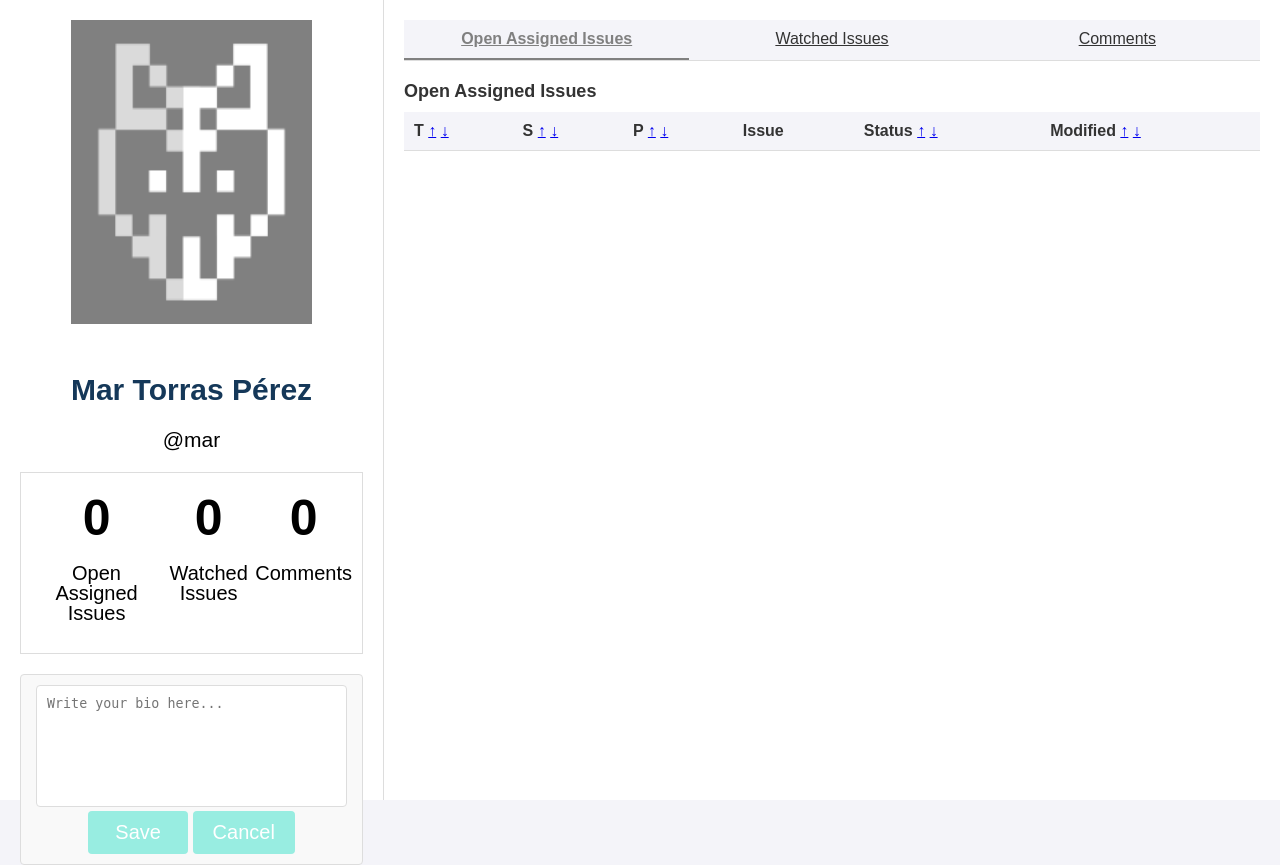
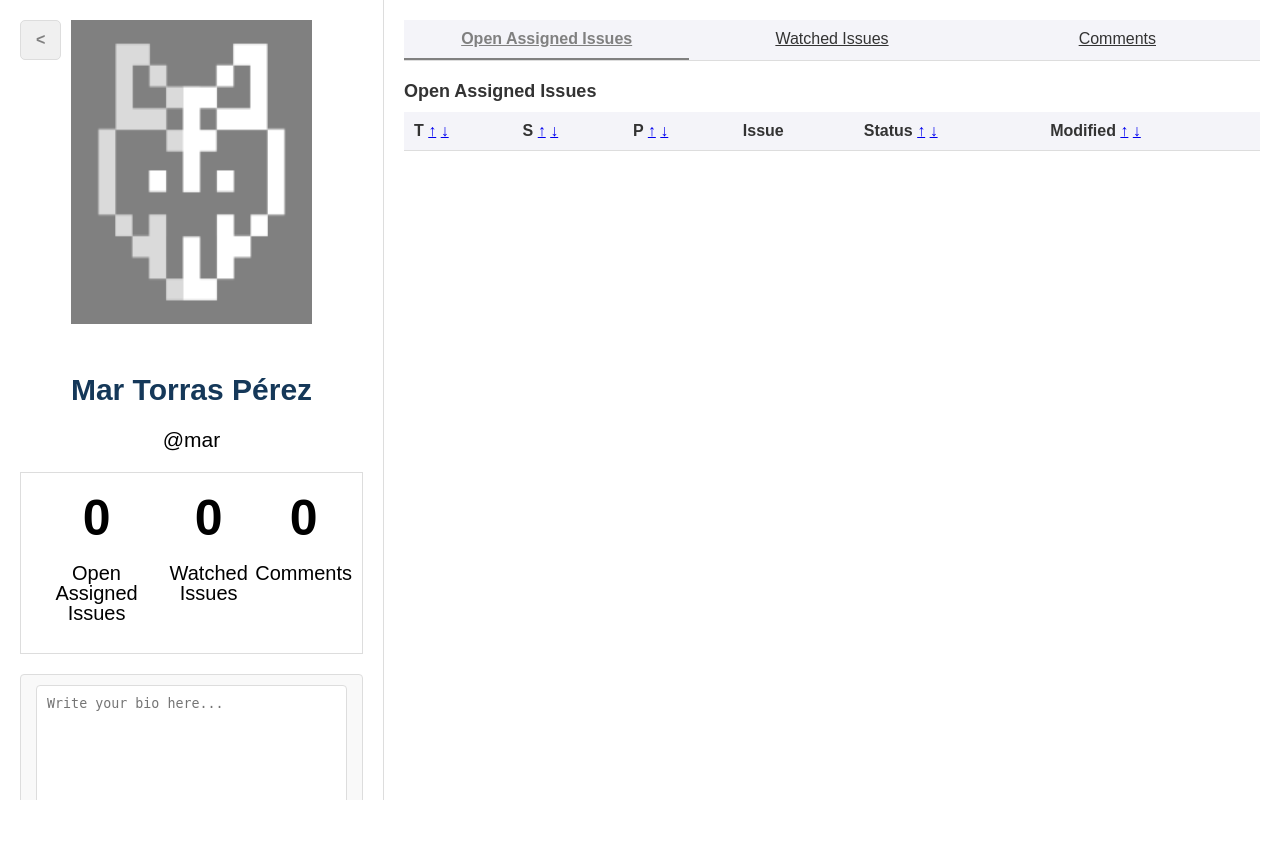
Before and after one commit to it22b-ASW-Project/Boreal-forest, a Django app: page /user-profile/1/?edit_bio=true&tab=assigned-issues in a window 1280 px wide. After the commit the page ends 800 px from the top, so only its background shows below. Run offline with Django 5.2, Linux system fonts and the light colour scheme; data comes from the database, SQL or seed files in the repository; both versions use the stored data as it was after the commit; lists and menus that the app fills with data are empty.

Commit message:
Botón para volver en PROFILE

```diff
--- a/homepage/templates/user_profile.html
+++ b/homepage/templates/user_profile.html
@@ -8,7 +8,9 @@
     <link rel="stylesheet" href="{% static 'css/user.css' %}">
 </head>
 <body>
+
     <div class="container">
+        <a href="/issues" class="back-button">&lt;</a>
         <!-- Sidebar -->
         <div class="profile-sidebar">
             <img src="{% static 'img/default-profile.png' %}" alt="Profile Picture">
--- a/static/css/user.css
+++ b/static/css/user.css
@@ -9,7 +9,7 @@ body {
 }
 
 .container {
-    display: flex;
+    display: relative;
     width: 100%;
     height: 100vh;
     margin: 0 auto;
@@ -17,6 +17,7 @@ body {
     background-color: #fff;
     border-radius: 0;
     box-shadow: none;
+    overflow: hidden;
 }
 
 .profile-sidebar {
@@ -26,6 +27,28 @@ body {
     text-align: center;
     border-right: 1px solid #ddd;
     box-sizing: border-box;
+    float: left;
+}
+
+.back-button {
+    position: absolute;
+    top: 20px;
+    left: 20px;
+    padding: 10px 15px;
+    background-color: #f0f0f0;
+    color: grey;
+    text-decoration: none;
+    border: 1px solid #ddd;
+    border-radius: 5px;
+    font-size: 16px;
+    font-weight: bold;
+    cursor: pointer;
+    z-index: 10;
+}
+
+.back-button:hover {
+    background-color: #ddd;
+    color: #000;
 }
 
 .profile-sidebar img {
@@ -98,6 +121,7 @@ body {
     padding: 20px;
     box-sizing: border-box;
     overflow-y: auto;
+    float: left;
 }
 
 .profile-content h3 {
```
Also changed, not shown: boreal_forest.sqlite3.
